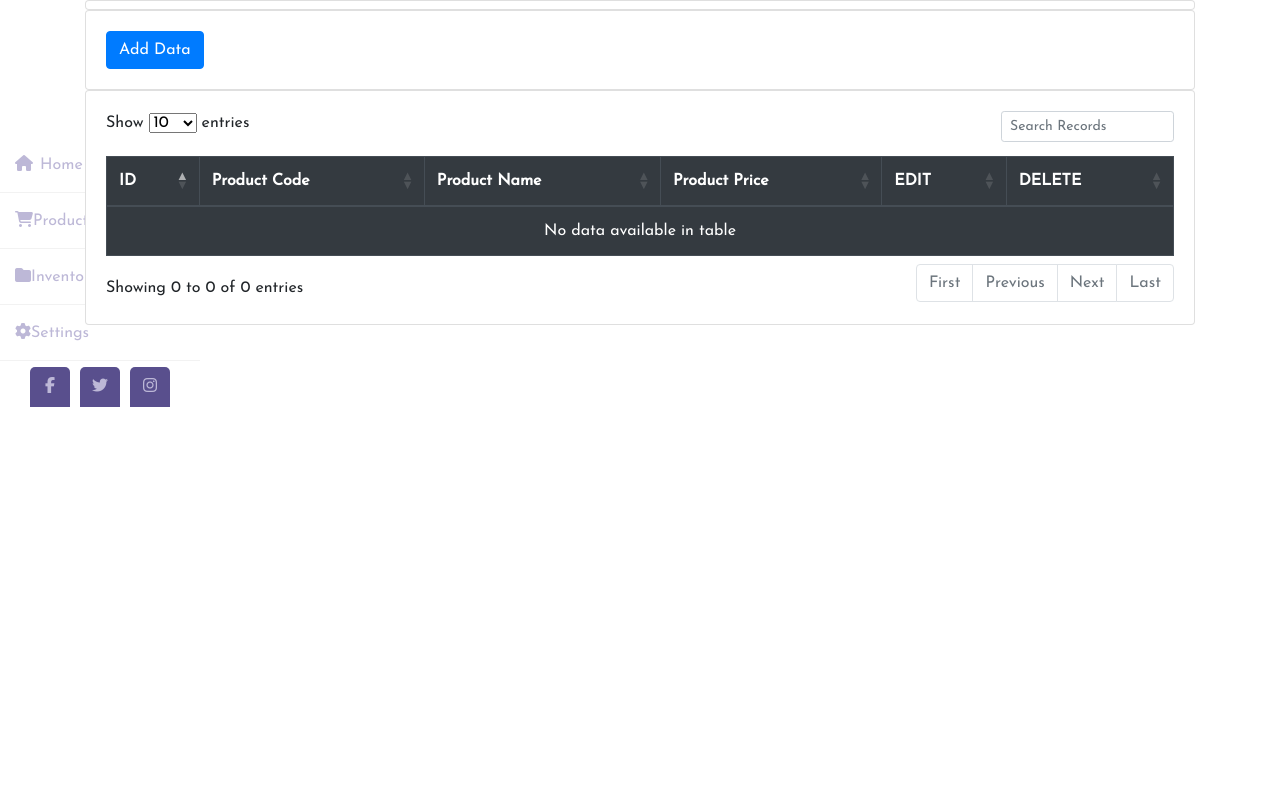
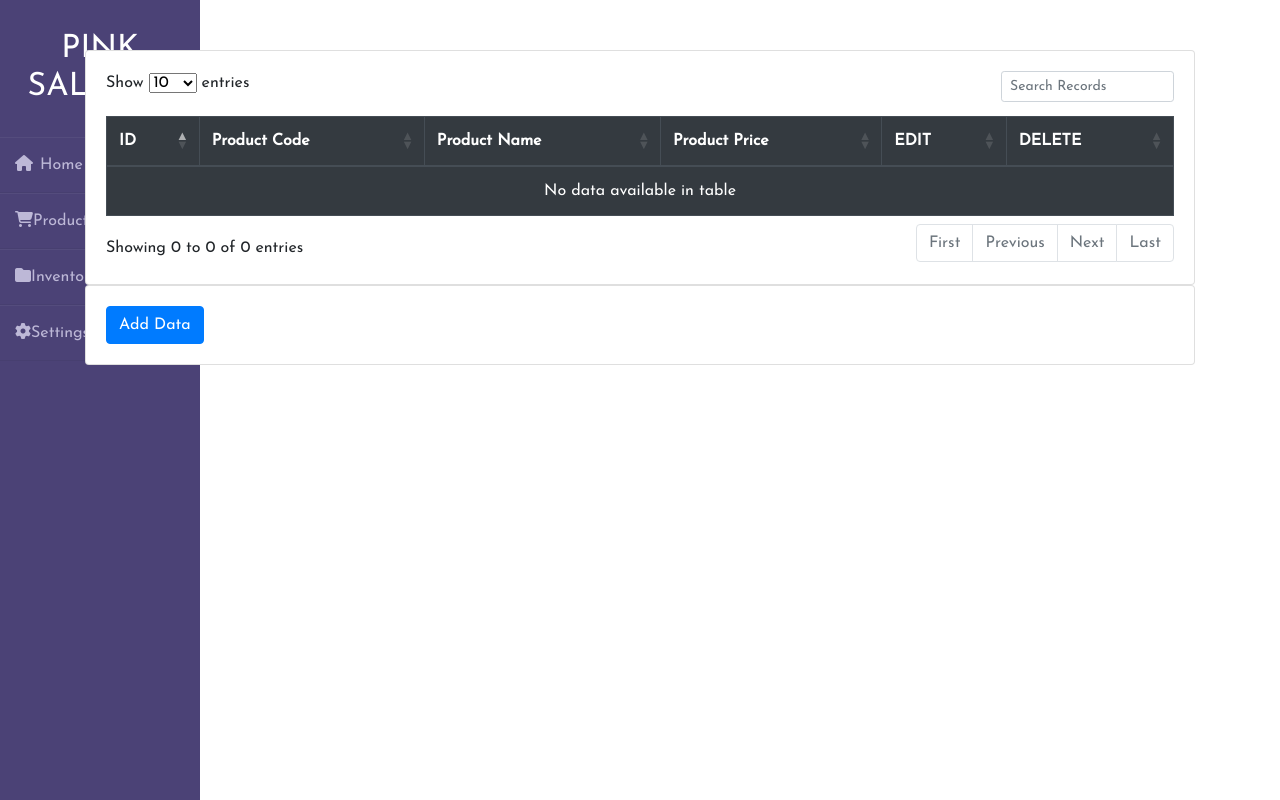
Before and after one commit to Spikey456/SalmonDashboard, a PHP site: page /product.php in a window 1280 px wide. Run offline with PHP 8.4, Linux system fonts and the light colour scheme; data that the repository does not hold is empty; some libraries are stand-ins or nearby versions.

Commit message:
fixed css

```diff
--- a/design.css
+++ b/design.css
@@ -22,7 +22,7 @@ body{
 .wrapper .sidebar{
   position: fixed;
   width: 200px;
-  height: 100%
+  height: 100%;
   background: #4b4276;
   padding: 30px 0;
 }
--- a/home.php
+++ b/home.php
@@ -26,11 +26,6 @@ if(!isset($_SESSION['username'])){
 				<li><a href="#"><i class="fas fa-folder"></i>Inventory</a></li>
 				<li><a href="#"><i class="fas fa-cog"></i>Settings</a></li>
 			</ul>
-				<div class="social_media">
-					<a href="#"><i class="fab fa-facebook-f"></i></a>
-					<a href="#"><i class="fab fa-twitter"></i></a>
-					<a href="#"><i class="fab fa-instagram"></i></a>
-				</div>
 
 		</div>
 		<div class="main_content">
--- a/product.php
+++ b/product.php
@@ -18,16 +18,8 @@
 				<li><a href="#"><i class="fa fa-folder"></i>Inventory</a></li>
 				<li><a href="#"><i class="fa fa-cog"></i>Settings</a></li>
 			</ul>
-				<div class="social_media">
-					<a href="#"><i class="fab fa-facebook-f"></i></a>
-					<a href="#"><i class="fab fa-twitter"></i></a>
-					<a href="#"><i class="fab fa-instagram"></i></a>
-				</div>
+		</div>
 
-		</div>
-		<div class="main_content">
-
-		</div>
 	</div>
 <!--DDDDDDAAAAAASSSSSHHHHHBBBBBBOOOOAAAARRRRDDDD-->
 
@@ -140,31 +132,13 @@
 </div>
 <!--------------------------------------------------------------------------------------------------------------------------->
 
-<div class="container">
+<div class="container" style="padding-top:50px;">
 	<div class="jumnbotron">
-		<div class="card">
-			<h2></h2>
-		</div>
-		<div class="card">
-			<div class="card-body">
-				<button type="button" class="btn btn-primary" data-toggle="modal" data-target="#productaddmodal">
-						  Add Data
-						</button>
-
-			</div>
-		</div>
-
-		<div class="card">
-			<div class="card-body">
 
 
 
-
-
-
-
-
-
+		<div class="card" >
+			<div class="card-body">
 <?php
 		$connection = mysqli_connect("localhost","root","");
 		$db = mysqli_select_db ($connection, 'salmon');
@@ -215,6 +189,14 @@
 
 ?>
 </table>
+
+			</div>
+    </div>
+    <div class="card">
+			<div class="card-body">
+				<button type="button" class="btn btn-primary" data-toggle="modal" data-target="#productaddmodal">
+						  Add Data
+						</button>
 
 			</div>
 		</div>
```
Also changed, not shown: form.js (+13 -0 lines).
